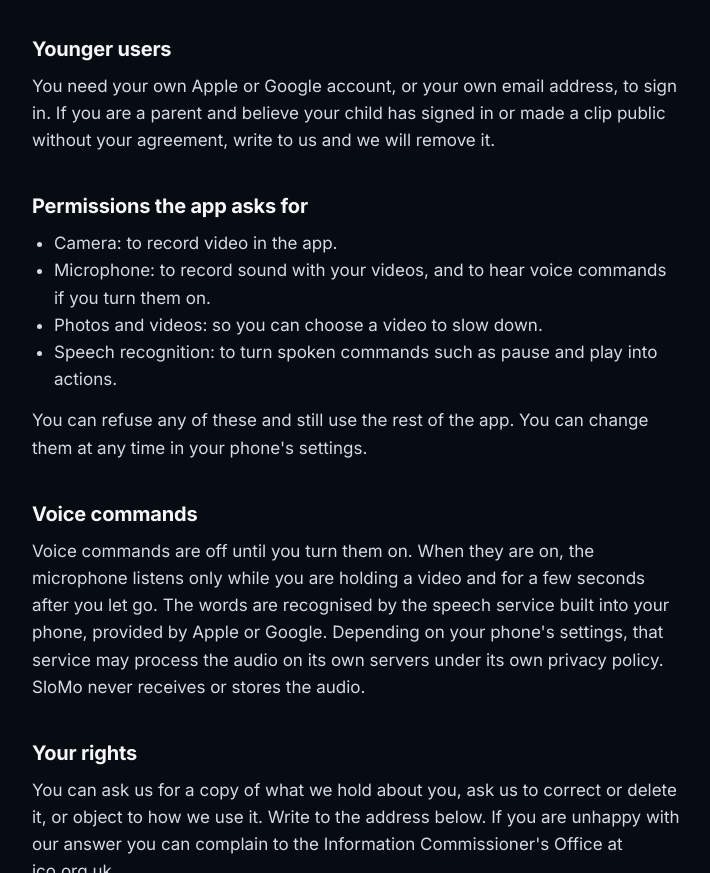
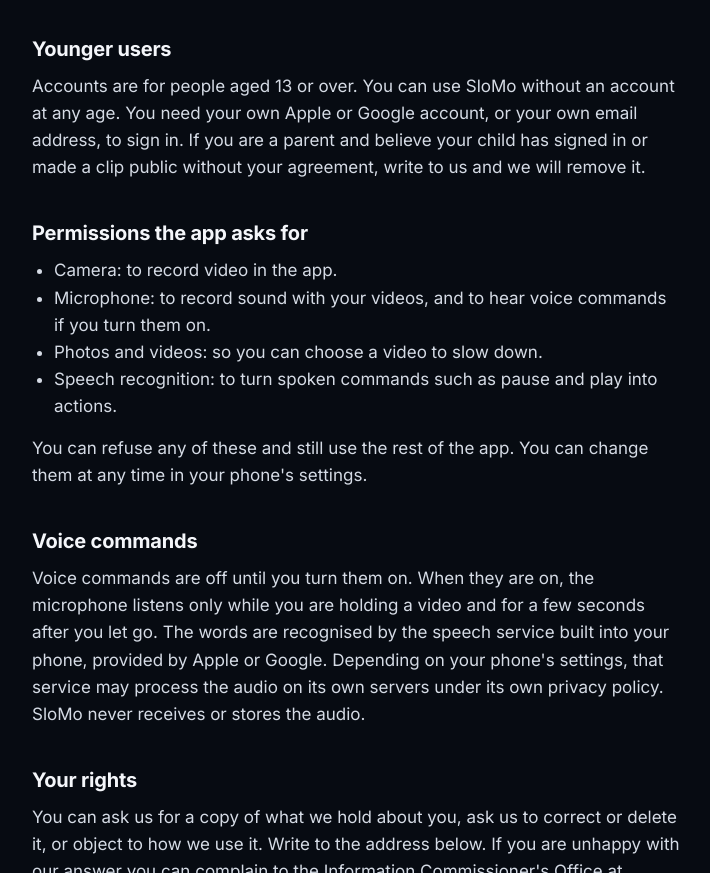
Before and after one commit to Mitcgh/slomo-site, a plain HTML site: page privacy.html in a window 1280 px wide. Shown: the part 2536-3409 px from the top of the page, without its empty margins (284-994 px from the left). Drawn offline with Linux system fonts and the light colour scheme.

Commit message:
Privacy page: accounts are for people aged 13 or over (#4)
Claude-Session: https://claude.ai/code/session_019aCsHx1d5DARDezeYzTKfb

Co-authored-by: Claude <noreply@anthropic.com>

```diff
--- a/privacy.html
+++ b/privacy.html
@@ -70,7 +70,7 @@ footer a { color: var(--muted); margin-right: 18px; }
 <h2>Why we are allowed to use it</h2>
 <p>We keep your account, profile and public clips because we need them to give you the parts of the app you signed in for. We count how the clip on this website is used, and limit requests by internet address, because we have a legitimate interest in improving SloMo and keeping it running, and neither tells us who you are.</p>
 <h2>Younger users</h2>
-<p>You need your own Apple or Google account, or your own email address, to sign in. If you are a parent and believe your child has signed in or made a clip public without your agreement, write to us and we will remove it.</p>
+<p>Accounts are for people aged 13 or over. You can use SloMo without an account at any age. You need your own Apple or Google account, or your own email address, to sign in. If you are a parent and believe your child has signed in or made a clip public without your agreement, write to us and we will remove it.</p>
 <h2>Permissions the app asks for</h2>
 <ul>
 <li>Camera: to record video in the app.</li>
```
